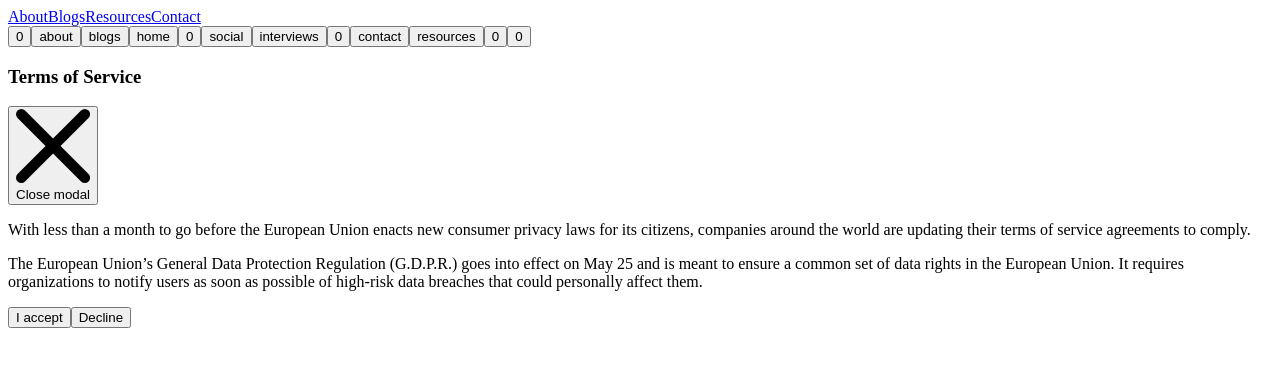
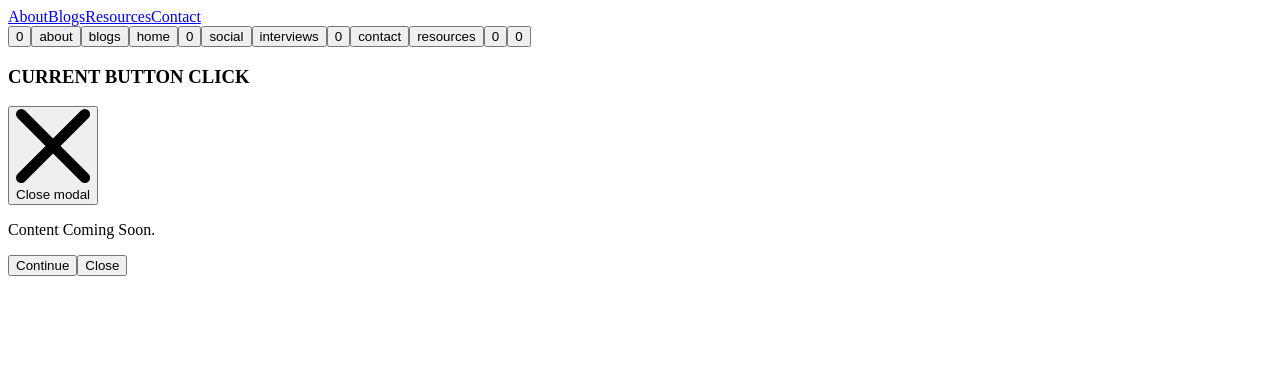
Before and after one commit to arnab-156/serve-6, a Next.js app: page / in a window 1280 px wide. Both pictures are taken after a click on the button "about". Shown: the top 366 px of the page. Built offline with nearby package versions, Linux system fonts and the light colour scheme.

Commit message:
modal added (#2)

```diff
--- a/src/app/components/modal.tsx
+++ b/src/app/components/modal.tsx
@@ -1,18 +1,25 @@
-// import Link from 'next/link';
+import React from "react";
+import type { NextPage } from 'next';
 
-const Modal = () => {
-    // const $btnclassName = "flex justify-center space-around items-center p-2 m-2 h-10 hover:underline rounded-md";
+interface ModalProps {
+    onClose: () => void,
+    children: React.ReactNode,
+    title: string,
+};
 
-    return (<div id="default-modal" aria-hidden="true" className="hidden h-screen w-screen overflow-y-auto overflow-x-hidden fixed top-0 right-0 left-0 z-50 justify-center items-center w-full md:inset-0 h-[calc(100%-1rem)] max-h-full">
+export const Modal: NextPage<ModalProps> = ({ onClose, children, title }) => (
+    <div id="default-modal" aria-hidden="true" className="h-screen w-screen overflow-y-auto overflow-x-hidden fixed top-0 right-0 left-0 z-50 justify-center items-center w-full md:inset-0 h-[calc(100%-1rem)] max-h-full">
         <div className="relative p-4 w-full max-w-2xl max-h-full">
             {/* <!-- Modal content --> */}
             <div className="relative bg-white rounded-lg shadow dark:bg-gray-700">
                 {/* <!-- Modal header --> */}
                 <div className="flex items-center justify-between p-4 md:p-5 border-b rounded-t dark:border-gray-600">
                     <h3 className="text-xl font-semibold text-gray-900 dark:text-white">
-                        Terms of Service
+                        {title}
                     </h3>
-                    <button type="button" className="text-gray-400 bg-transparent hover:bg-gray-200 hover:text-gray-900 rounded-lg text-sm w-8 h-8 ms-auto inline-flex justify-center items-center dark:hover:bg-gray-600 dark:hover:text-white" data-modal-hide="default-modal">
+                    <button type="button" className="text-gray-400 bg-transparent hover:bg-gray-200 hover:text-gray-900 rounded-lg text-sm w-8 h-8 ms-auto inline-flex justify-center items-center dark:hover:bg-gray-600 dark:hover:text-white" data-modal-hide="default-modal"
+                        onClick={onClose}
+                    >
                         <svg className="w-3 h-3" aria-hidden="true" xmlns="http://www.w3.org/2000/svg" fill="none" viewBox="0 0 14 14">
                             <path stroke="currentColor" stroke-linecap="round" stroke-linejoin="round" stroke-width="2" d="m1 1 6 6m0 0 6 6M7 7l6-6M7 7l-6 6" />
                         </svg>
@@ -21,23 +28,14 @@ const Modal = () => {
                 </div>
                 {/* <!-- Modal body --> */}
                 <div className="p-4 md:p-5 space-y-4">
-                    <p className="text-base leading-relaxed text-gray-500 dark:text-gray-400">
-                        With less than a month to go before the European Union enacts new consumer privacy laws for its citizens, companies around the world are updating their terms of service agreements to comply.
-                    </p>
-                    <p className="text-base leading-relaxed text-gray-500 dark:text-gray-400">
-                        The European Union’s General Data Protection Regulation (G.D.P.R.) goes into effect on May 25 and is meant to ensure a common set of data rights in the European Union. It requires organizations to notify users as soon as possible of high-risk data breaches that could personally affect them.
-                    </p>
+                    {children}
                 </div>
                 {/* <!-- Modal footer --> */}
                 <div className="flex items-center p-4 md:p-5 border-t border-gray-200 rounded-b dark:border-gray-600">
-                    <button data-modal-hide="default-modal" type="button" className="text-white bg-blue-700 hover:bg-blue-800 focus:ring-4 focus:outline-none focus:ring-blue-300 font-medium rounded-lg text-sm px-5 py-2.5 text-center dark:bg-blue-600 dark:hover:bg-blue-700 dark:focus:ring-blue-800">I accept</button>
-                    <button data-modal-hide="default-modal" type="button" className="py-2.5 px-5 ms-3 text-sm font-medium text-gray-900 focus:outline-none bg-white rounded-lg border border-gray-200 hover:bg-gray-100 hover:text-blue-700 focus:z-10 focus:ring-4 focus:ring-gray-100 dark:focus:ring-gray-700 dark:bg-gray-800 dark:text-gray-400 dark:border-gray-600 dark:hover:text-white dark:hover:bg-gray-700">Decline</button>
+                    <button data-modal-hide="default-modal" type="button" className="text-white bg-black hover:bg-blue-800 focus:ring-4 focus:outline-none focus:ring-blue-300 font-medium rounded-lg text-sm px-5 py-2.5 text-center dark:bg-blue-600 dark:hover:bg-blue-700 dark:focus:ring-blue-800 dark:invert">Continue</button>
+                    <button data-modal-hide="default-modal" type="button" className="py-2.5 px-5 ms-3 text-sm font-medium text-gray-900 focus:outline-none bg-white rounded-lg border border-gray-200 hover:bg-gray-100 hover:text-blue-700 focus:z-10 focus:ring-4 focus:ring-gray-100 dark:focus:ring-gray-700 dark:bg-gray-800 dark:text-gray-400 dark:border-gray-600 dark:hover:text-white dark:hover:bg-gray-700" onClick={onClose}>Close</button>
                 </div>
             </div>
         </div>
     </div>
-
-    )
-}
-
-export default Modal;
+);
--- a/src/app/page.tsx
+++ b/src/app/page.tsx
@@ -1,9 +1,11 @@
-// import Link from "next/link";
+'use client';
+import { useState } from "react";
+
 import DesktopNav from "./components/navigation/desktop";
-import Modal from "./components/modal";
+import { Modal } from "./components/modal";
 
 export default function Home() {
-
+  const [isModalOpen, setIsModalOpen] = useState<boolean>(false);
   const gridDesign = [
     [0, "about", "blogs", "home"],
     [0, "social", "interviews", 0],
@@ -21,10 +23,18 @@ export default function Home() {
       <DesktopNav />
       <div className="h-3/4 grid grid-cols-4 grid-flow-row gap-4 pt-[20%] md:pt-[6rem] lg:max-h-fit">
         {
-          gridDesign.map((innerArr, id) => innerArr.map((elem, idx) => (<button tabIndex={0} type="button" data-modal-target="default-modal" data-modal-toggle="default-modal" className={elem ? $blobClassName : 'invisible'} key={`${id}-${idx}`}>{elem}</button>)))
+          gridDesign.map((innerArr, id) => innerArr.map((elem, idx) => (<button onClick={() => setIsModalOpen(true)} tabIndex={0} type="button" data-modal-target="default-modal" data-modal-toggle="default-modal" className={elem ? $blobClassName : 'invisible'} key={`${id}-${idx}`}>{elem}</button>)))
         }
       </div>
-      <Modal />
+      {
+        isModalOpen && (
+          <Modal
+            title="CURRENT BUTTON CLICK"
+            onClose={() => setIsModalOpen(false)}
+          >
+            <p>Content Coming Soon.</p>
+          </Modal>)
+      }
     </main>
   );
 }
```
